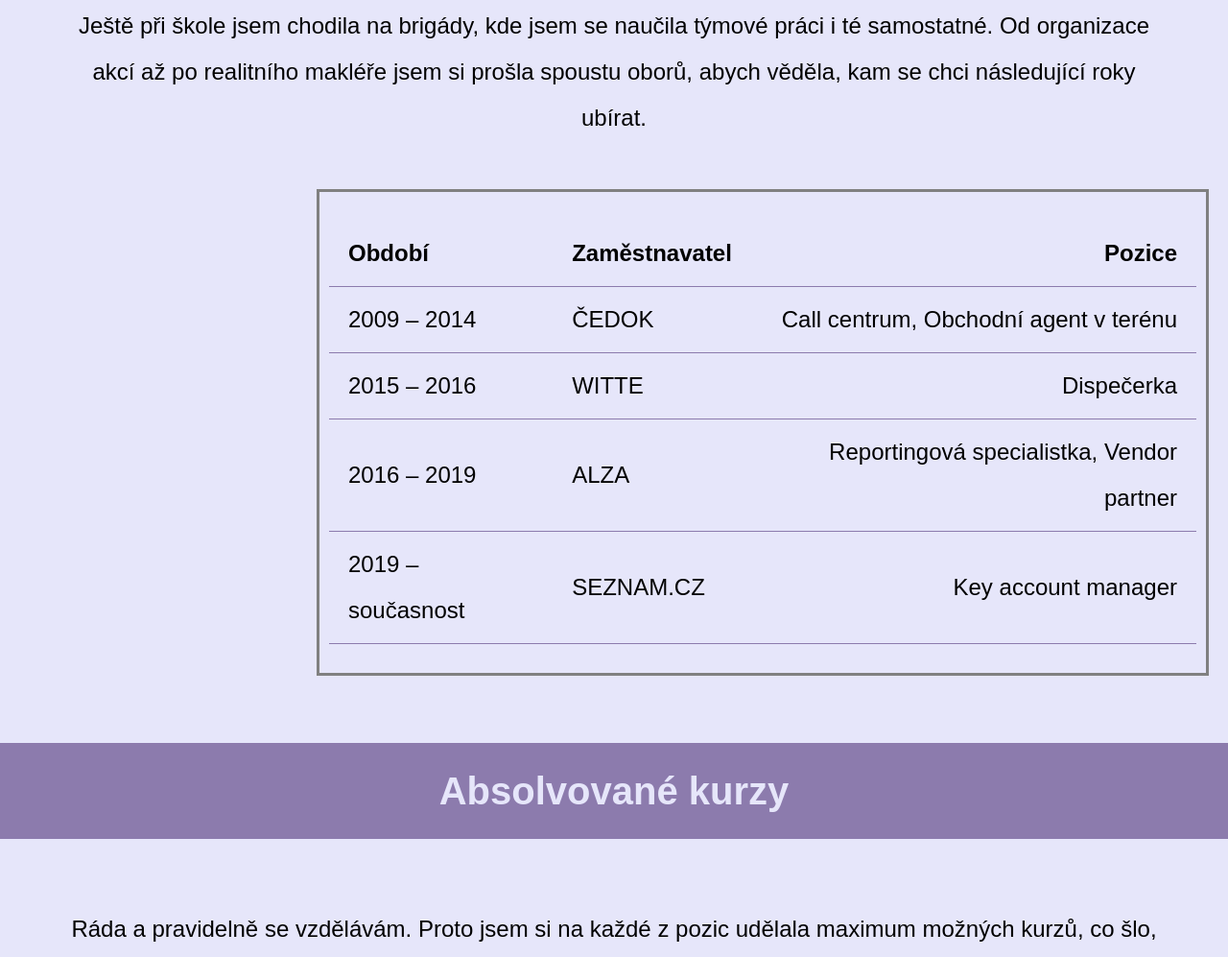
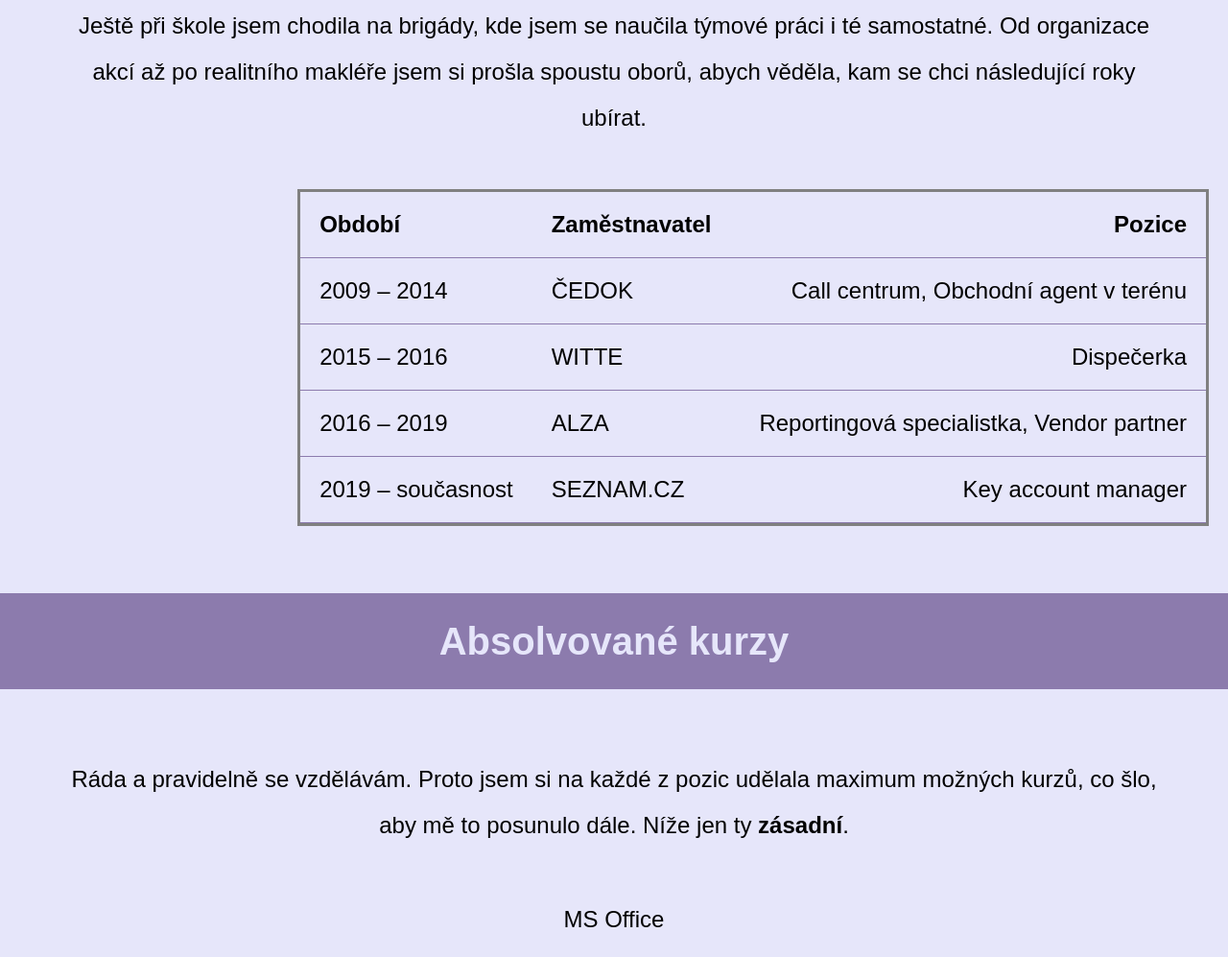
Before and after one commit to Aurinath/Zivotopis, a plain HTML site: page index.html in a window 1280 px wide. Shown: the part 1315-2312 px from the top of the page at 96% size. Drawn offline with Linux system fonts and the light colour scheme.

Commit message:
Změna padding a margin u tabulky

```diff
--- a/style.css
+++ b/style.css
@@ -75,8 +75,8 @@
     text-align: center;
     border-spacing: 0;
     border-style: solid;
-    padding:30px 10px;
-    margin-left: 25%;
+    padding:auto;
+    margin-left:auto;
 
 }
 th,
```
